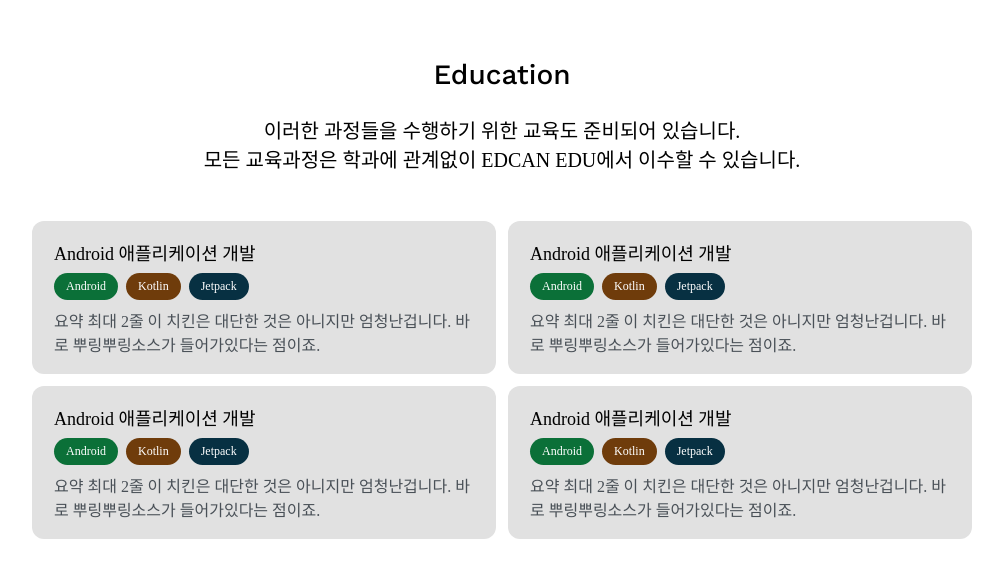
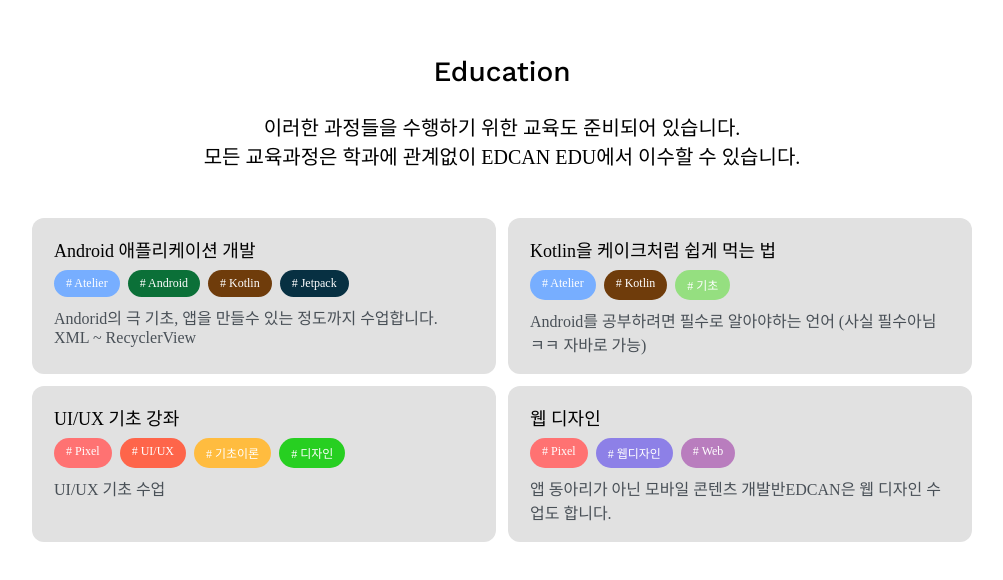
Before and after one commit to kichan05/2022-EDCAN-Web, a Vue app: page / in a window 1280 px wide. Shown: the part 102-682 px from the top of the page, without its empty margins (138-1141 px from the left). Built offline with nearby package versions, Linux system fonts and the light colour scheme; a web font is replaced by a local one.

Commit message:
Page4 Complete

```diff
--- /dev/null
+++ b/src/Model/EducanStudyData.js
@@ -0,0 +1,15 @@
+export class EducanStudyData{
+    constructor(title, unit, tags, description){
+        this.title = title
+        this.unit = unit
+        this.tags = tags
+        this.description = description
+    }
+}
+
+export class EducanStudyTag{
+    constructor(tagName, bgColor) {
+        this.tagName = tagName
+        this.bgColor = bgColor
+    }
+}
--- a/src/components/Page4.vue
+++ b/src/components/Page4.vue
@@ -7,10 +7,9 @@
         </div>
 
         <div class="educan-item-wrap">
-            <EducanItem/>
-            <EducanItem/>
-            <EducanItem/>
-            <EducanItem/>
+            <EducanItem
+                v-for="i, n in educanData" :key="n"
+                :educanStudyData="i"/>
         </div>
     </div>
 </div>
@@ -18,9 +17,54 @@
 
 <script>
 import EducanItem from "./Page4/EducanItem.vue"
+import { EducanStudyData, EducanStudyTag } from "./../Model/EducanStudyData.js"
+
+const educanData = [
+    new EducanStudyData(
+        "Android 애플리케이션 개발",
+        "Atelier",
+        [
+            new EducanStudyTag("Android", "#0B7038"),
+            new EducanStudyTag("Kotlin", "#6F3C0B"),
+            new EducanStudyTag("Jetpack", "#073042"),
+        ],
+        "Andorid의 극 기초, 앱을 만들수 있는 정도까지 수업합니다. XML ~ RecyclerView",
+    ),
+    new EducanStudyData(
+        "Kotlin을 케이크처럼 쉽게 먹는 법",
+        "Atelier",
+        [
+            new EducanStudyTag("Kotlin", "#6F3C0B" ),
+            new EducanStudyTag("기초", "#95df80" ),
+        ],
+        "Android를 공부하려면 필수로 알아야하는 언어 (사실 필수아님ㅋㅋ 자바로 가능)",
+    ),
+    new EducanStudyData(
+        "UI/UX 기초 강좌",
+        "Pixel",
+        [
+            new EducanStudyTag("UI/UX", "#fe654a" ),
+            new EducanStudyTag("기초이론", "#ffbc3f" ),
+            new EducanStudyTag("디자인", "#27cf21" ),
+        ],
+        "UI/UX 기초 수업",
+    ),
+    new EducanStudyData(
+        "웹 디자인",
+        "Pixel",
+        [
+            new EducanStudyTag("웹디자인", "#8d80e7" ),
+            new EducanStudyTag("Web", "#b97dbe" ),
+        ],
+        "앱 동아리가 아닌 모바일 콘텐츠 개발반EDCAN은 웹 디자인 수업도 합니다.",
+    ),
+]
 
 export default {
     name : "Page4",
+    data(){ return{
+        educanData
+    }},
     components : {
         EducanItem
     }
--- a/src/components/Page4/EducanItem.vue
+++ b/src/components/Page4/EducanItem.vue
@@ -1,20 +1,26 @@
 <template>
 <div class="educan-item">
-    <div class="educan-item-title">Android 애플리케이션 개발</div>
+    <div class="educan-item-title">{{ educanStudyData.title }}</div>
     <ul class="educan-item-tag-wrap">
-        <li class="educan-item-tag android">Android</li>
-        <li class="educan-item-tag kotlin">Kotlin</li>
-        <li class="educan-item-tag jetpack">Jetpack</li>
+        <li class="educan-item-tag" :class="educanStudyData.unit"># {{ educanStudyData.unit }}</li>
+
+        <li
+            v-for="i, n in educanStudyData.tags" :key="n"
+            :style="{backgroundColor : i.bgColor}"
+            class="educan-item-tag"># {{ i.tagName }}</li>
     </ul>
     <p class="educan-item-description">
-        요약 최대 2줄 이 치킨은 대단한 것은 아니지만 엄청난겁니다. 바로 뿌링뿌링소스가 들어가있다는 점이죠.
+        {{ educanStudyData.description }}
     </p>
 </div>
 </template>
 
 <script>
 export default {
-    name : "Educan item"
+    name : "Educan item",
+    props : {
+        educanStudyData : Object
+    }
 }
 </script>
 
@@ -45,34 +51,54 @@
     border : 0px;
     border-radius: 34px;
 
-    background: red;
     color : white;
 
     font-size: 12px;
     padding : 6px 12px;
 }
 
-.educan-item-tag.android {
+.educan-item-tag.Atelier {
+    background: #77aeff;
+}
+
+.educan-item-tag.Pixel {
+    background: #ff7272;
+}
+
+/* .educan-item-tag.Android {
     background: #0B7038;
 }
 
-.educan-item-tag.kotlin {
+.educan-item-tag.Kotlin {
     background: #6F3C0B;
 }
 
-.educan-item-tag.jetpack {
+.educan-item-tag.기초 {
+    background: #95df80;
+}
+
+.educan-item-tag.UIUX {
+    background: #fe654a;
+}
+
+.educan-item-tag.Jetpack {
     background: #073042;
 }
 
-.educan-item-tag.flutter {
+.educan-item-tag.Flutter {
     background: #023A78;
 }
 
-.educan-item-tag.ios {
+.educan-item-tag.iOS {
     background: #3E3E3E;
-}
+} */
 
 .educan-item-description {
-    color : var(--gray7)
+    color : var(--gray7);
+    overflow: hidden;
+    text-overflow: ellipsis;
+    display: -webkit-box;
+    -webkit-line-clamp: 2;
+    -webkit-box-orient: vertical;
 }
 </style>
```
